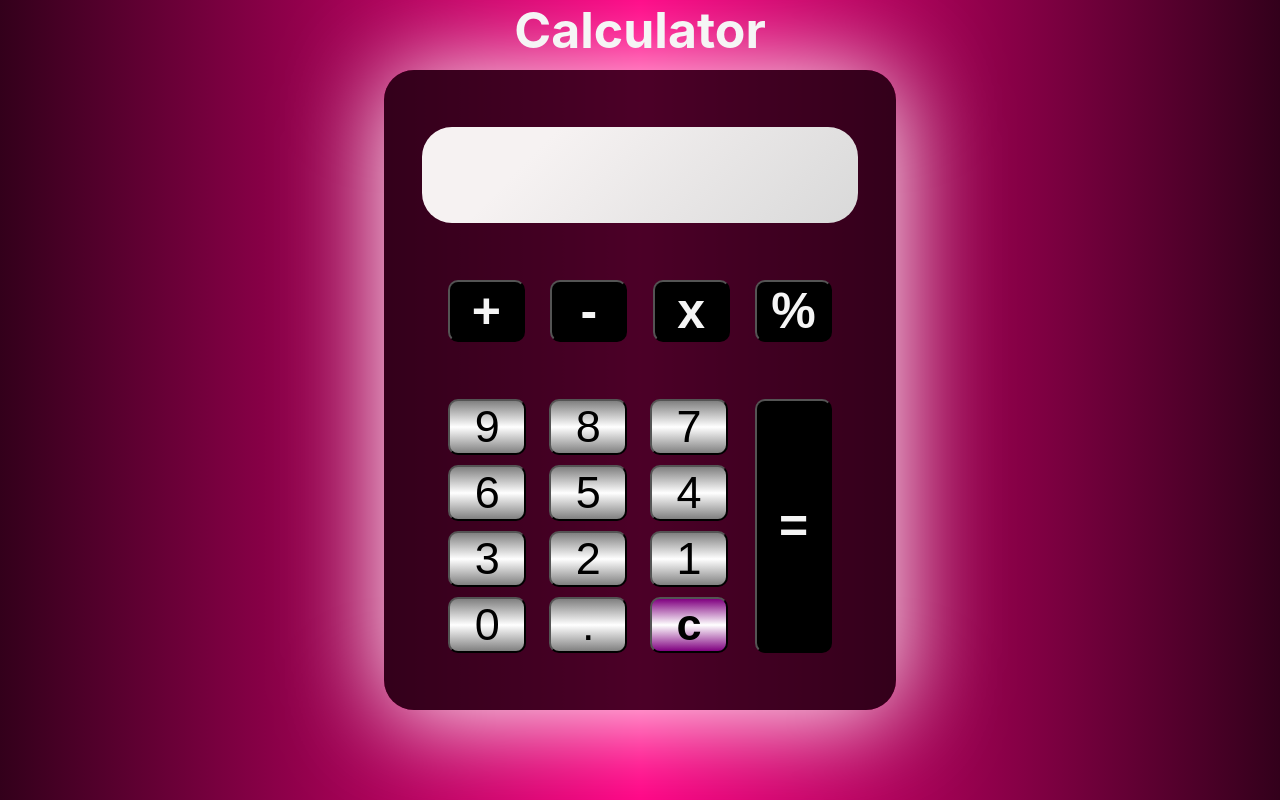
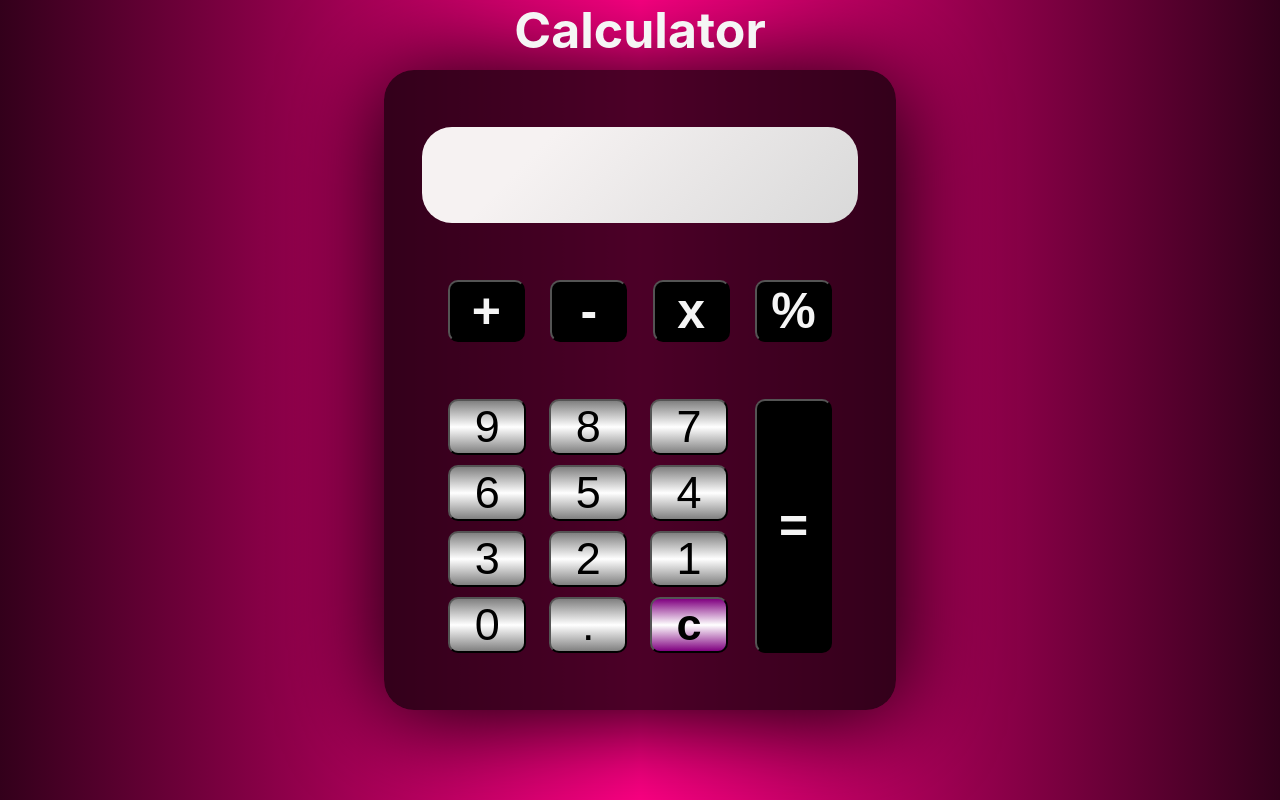
Before and after one commit to Tendaik96/Calculator, a React (Create React App) app in the folder my-app/: page / in a window 1280 px wide. Built offline with nearby package versions, Linux system fonts and the light colour scheme.

Commit message:
changed font family for everything

```diff
--- a/my-app/src/App.css
+++ b/my-app/src/App.css
@@ -2,6 +2,7 @@
   box-sizing: border-box;
   margin: 0;
   padding: 0;
+
 }
 
 .main-background{
--- a/my-app/src/components/Calculator/Calculator.css
+++ b/my-app/src/components/Calculator/Calculator.css
@@ -1,6 +1,6 @@
 #calc{
     background-color: rgba(0, 0, 0, 0.7);
-    box-shadow: 1px 5px 100px white;
+    box-shadow: 1px 5px 100px black;
     color: white;
     height: 80%;
     width: 40%;
```
